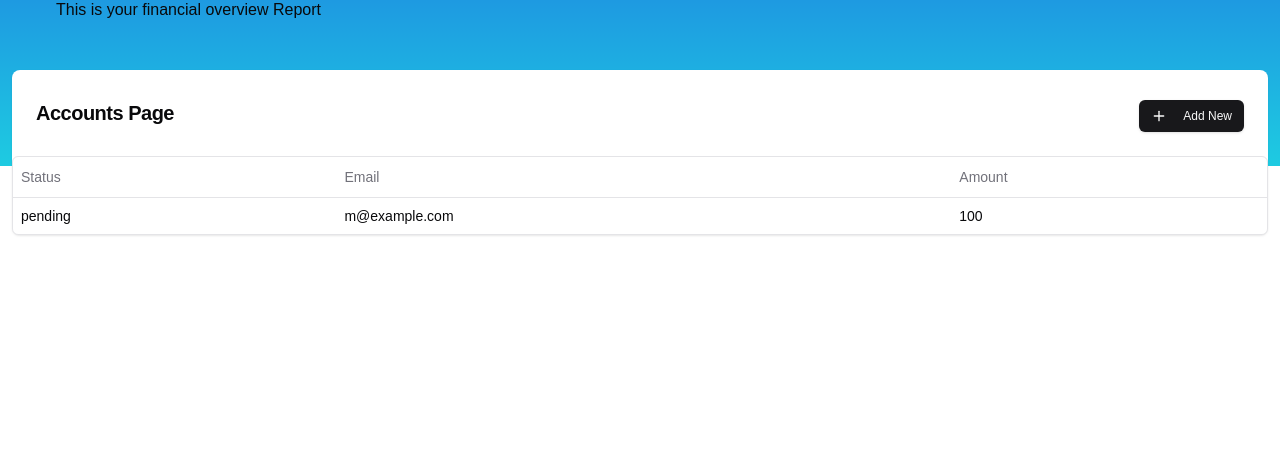
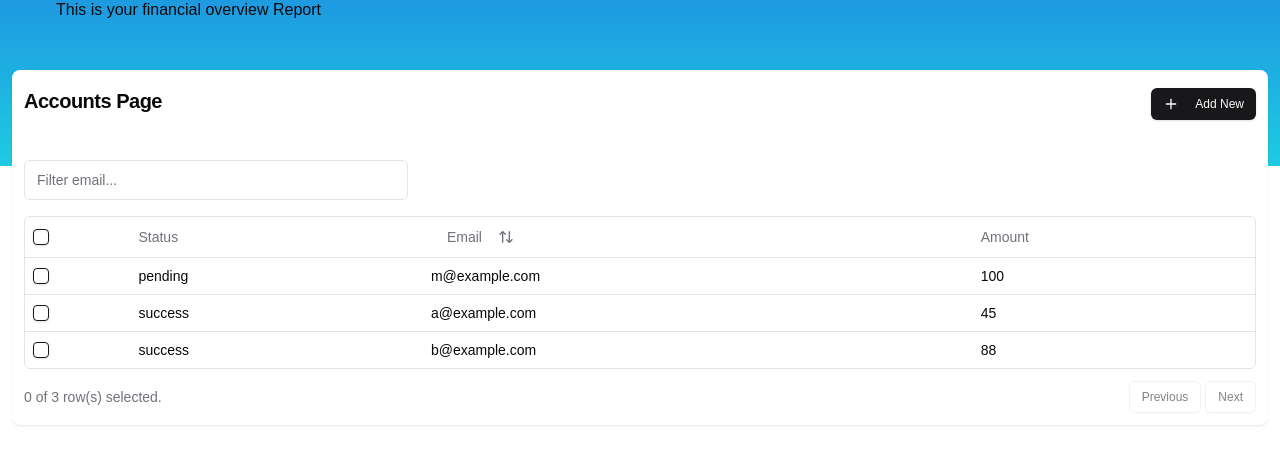
Before and after one commit to TariqLash/personal-finance, a Next.js app: page /accounts in a window 1280 px wide. Shown: the part 162-626 px from the top of the page. Built offline with nearby package versions, Linux system fonts and the light colour scheme; no server answers; what drizzle-zod, hono would draw is missing.

Commit message:
Added Pagination, select rows and a delete button to data table.

```diff
--- a/app/(dashboard)/accounts/columns.ts
+++ /dev/null
@@ -1,27 +0,0 @@
-"use client"
-
-import { ColumnDef } from "@tanstack/react-table"
-
-// This type is used to define the shape of our data.
-// You can use a Zod schema here if you want.
-export type Payment = {
-  id: string
-  amount: number
-  status: "pending" | "processing" | "success" | "failed"
-  email: string
-}
-
-export const columns: ColumnDef<Payment>[] = [
-  {
-    accessorKey: "status",
-    header: "Status",
-  },
-  {
-    accessorKey: "email",
-    header: "Email",
-  },
-  {
-    accessorKey: "amount",
-    header: "Amount",
-  },
-]
--- /dev/null
+++ b/app/(dashboard)/accounts/columns.tsx
@@ -0,0 +1,62 @@
+"use client"
+
+import { Button } from "@/components/ui/button"
+import { ColumnDef } from "@tanstack/react-table"
+import { ArrowUpDown } from "lucide-react"
+import { Checkbox } from "@/components/ui/checkbox"
+
+// This type is used to define the shape of our data.
+// You can use a Zod schema here if you want.
+export type Payment = {
+  id: string
+  amount: number
+  status: "pending" | "processing" | "success" | "failed"
+  email: string
+}
+
+export const columns: ColumnDef<Payment>[] = [
+  {
+    id: "select",
+    header: ({ table }) => (
+      <Checkbox
+        checked={
+          table.getIsAllPageRowsSelected() ||
+          (table.getIsSomePageRowsSelected() && "indeterminate")
+        }
+        onCheckedChange={(value) => table.toggleAllPageRowsSelected(!!value)}
+        aria-label="Select all"
+      />
+    ),
+    cell: ({ row }) => (
+      <Checkbox
+        checked={row.getIsSelected()}
+        onCheckedChange={(value) => row.toggleSelected(!!value)}
+        aria-label="Select row"
+      />
+    ),
+    enableSorting: false,
+    enableHiding: false,
+  },
+  {
+    accessorKey: "status",
+    header: "Status",
+  },
+  {
+    accessorKey: "email",
+    header: ({ column }) => {
+      return (
+        <Button
+          variant="ghost"
+          onClick={() => column.toggleSorting(column.getIsSorted() === "asc")}
+        >
+          Email
+          <ArrowUpDown className="ml-2 h-4 w-4" />
+        </Button>
+      )
+    },
+  },
+  {
+    accessorKey: "amount",
+    header: "Amount",
+  },
+]
--- a/app/(dashboard)/accounts/page.tsx
+++ b/app/(dashboard)/accounts/page.tsx
@@ -15,6 +15,18 @@
         status: "pending",
         email: "m@example.com",
       },
+      {
+        id: "728ed52f",
+        amount: 45,
+        status: "success",
+        email: "a@example.com",
+      },
+      {
+        id: "728ed52f",
+        amount: 88,
+        status: "success",
+        email: "b@example.com",
+      },
 ]
 
 const AccountsPage = () => {
@@ -23,8 +35,8 @@
 
     return (
     <div className="max-w-screen-2xl mx-auto w-full pb-10 -mt-24">
-        <Card className="border-none drop-shadow-sm">
-            <CardHeader className="gap-y-2 lg:flex-row lg:items-center lg:justify-between">
+        <Card className="border-none drop-shadow-sm p-0">
+            <CardHeader className="gap-y-2 lg:flex-row lg:items-center lg:justify-between p-3">
             <CardTitle className="text-xl line-clamp-1">
             Accounts Page
             </CardTitle>
@@ -33,7 +45,13 @@
                 Add New
             </Button>
             </CardHeader>
-            <DataTable columns={columns} data={data} />
+            <DataTable
+            columns={columns}
+            data={data}
+            filterKey="email"
+            onDelete={() => {}}
+            disabled={false}
+            />
         </Card>
     </div>
   )
--- a/components/data-table.tsx
+++ b/components/data-table.tsx
@@ -2,8 +2,14 @@
 
 import {
   ColumnDef,
+  ColumnFiltersState,
+  Row,
+  SortingState,
   flexRender,
   getCoreRowModel,
+  getFilteredRowModel,
+  getPaginationRowModel,
+  getSortedRowModel,
   useReactTable,
 } from "@tanstack/react-table"
 
@@ -15,23 +21,72 @@
   TableHeader,
   TableRow,
 } from "@/components/ui/table"
+import { Button } from "./ui/button"
+import React from "react"
+import { Input } from "@/components/ui/input"
+import { Trash } from "lucide-react"
 
 interface DataTableProps<TData, TValue> {
   columns: ColumnDef<TData, TValue>[]
   data: TData[]
+  filterKey: string
+  onDelete: (rows: Row<TData>[]) => void
+  disabled?: boolean
 }
 
 export function DataTable<TData, TValue>({
   columns,
   data,
+  filterKey,
+  onDelete,
+  disabled,
 }: DataTableProps<TData, TValue>) {
+  const [sorting, setSorting] = React.useState<SortingState>([])
+  const [columnFilters, setColumnFilters] = React.useState<ColumnFiltersState>(
+    []
+  )
+  const [rowSelection, setRowSelection] = React.useState({})
+
   const table = useReactTable({
     data,
     columns,
     getCoreRowModel: getCoreRowModel(),
+    getPaginationRowModel: getPaginationRowModel(),
+    onSortingChange: setSorting,
+    getSortedRowModel: getSortedRowModel(),
+    onColumnFiltersChange: setColumnFilters,
+    getFilteredRowModel: getFilteredRowModel(),
+    onRowSelectionChange: setRowSelection,
+    state: {
+      sorting,
+      columnFilters,
+      rowSelection,
+    },
   })
 
   return (
+    <div className="p-3">
+      <div className="flex items-center py-4">
+        <Input
+          placeholder={`Filter ${filterKey}...`}
+          value={(table.getColumn(filterKey)?.getFilterValue() as string) ?? ""}
+          onChange={(event) =>
+            table.getColumn(filterKey)?.setFilterValue(event.target.value)
+          }
+          className="max-w-sm"
+        />
+        {table.getFilteredSelectedRowModel().rows.length > 0 && (
+          <Button
+            disabled={disabled}
+            size="sm"
+            variant="outline"
+            className="ml-auto font-normal text-xs"
+            >
+            <Trash className="size-4"/>
+            Delete ({table.getFilteredSelectedRowModel().rows.length})
+          </Button>
+        )}
+      </div>
       <div className="rounded-md border">
         <Table>
           <TableHeader>
@@ -76,5 +131,31 @@
           </TableBody>
         </Table>
       </div>
+      <div className="flex justify-between items-center pt-3">
+        <div className="flex-1 text-sm text-muted-foreground">
+          {table.getFilteredSelectedRowModel().rows.length} of{" "}
+          {table.getFilteredRowModel().rows.length} row(s) selected.
+        </div>
+        <div>
+          <Button
+            variant="outline"
+            size="sm"
+            onClick={() => table.previousPage()}
+            disabled={!table.getCanPreviousPage()}
+          >
+            Previous
+          </Button>
+          <Button
+            variant="outline"
+            size="sm"
+            onClick={() => table.nextPage()}
+            disabled={!table.getCanNextPage()}
+            className="ml-1"
+          >
+            Next
+          </Button>
+        </div>
+      </div>
+    </div>
   )
 }
--- /dev/null
+++ b/components/ui/checkbox.tsx
@@ -0,0 +1,30 @@
+"use client"
+
+import * as React from "react"
+import * as CheckboxPrimitive from "@radix-ui/react-checkbox"
+import { CheckIcon } from "@radix-ui/react-icons"
+
+import { cn } from "@/lib/utils"
+
+const Checkbox = React.forwardRef<
+  React.ElementRef<typeof CheckboxPrimitive.Root>,
+  React.ComponentPropsWithoutRef<typeof CheckboxPrimitive.Root>
+>(({ className, ...props }, ref) => (
+  <CheckboxPrimitive.Root
+    ref={ref}
+    className={cn(
+      "peer h-4 w-4 shrink-0 rounded-sm border border-primary shadow focus-visible:outline-none focus-visible:ring-1 focus-visible:ring-ring disabled:cursor-not-allowed disabled:opacity-50 data-[state=checked]:bg-primary data-[state=checked]:text-primary-foreground",
+      className
+    )}
+    {...props}
+  >
+    <CheckboxPrimitive.Indicator
+      className={cn("flex items-center justify-center text-current")}
+    >
+      <CheckIcon className="h-4 w-4" />
+    </CheckboxPrimitive.Indicator>
+  </CheckboxPrimitive.Root>
+))
+Checkbox.displayName = CheckboxPrimitive.Root.displayName
+
+export { Checkbox }
--- a/package.json
+++ b/package.json
@@ -19,6 +19,7 @@
     "@hookform/resolvers": "^3.9.0",
     "@neondatabase/serverless": "^0.9.1",
     "@paralleldrive/cuid2": "^2.2.2",
+    "@radix-ui/react-checkbox": "^1.1.2",
     "@radix-ui/react-dialog": "^1.1.2",
     "@radix-ui/react-icons": "^1.3.0",
     "@radix-ui/react-label": "^2.1.0",
```
Also changed, not shown: 1 other file (tests, documents, lock files or other folders). Lines whose indentation alone changed are shown as unchanged.
